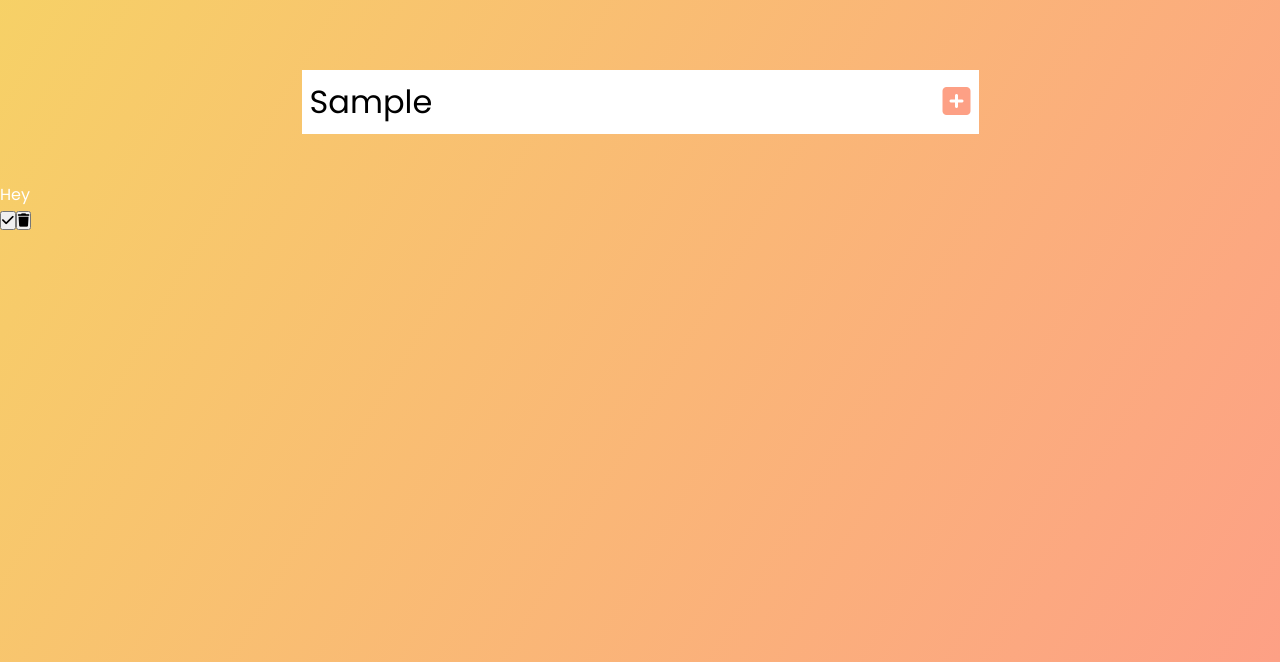
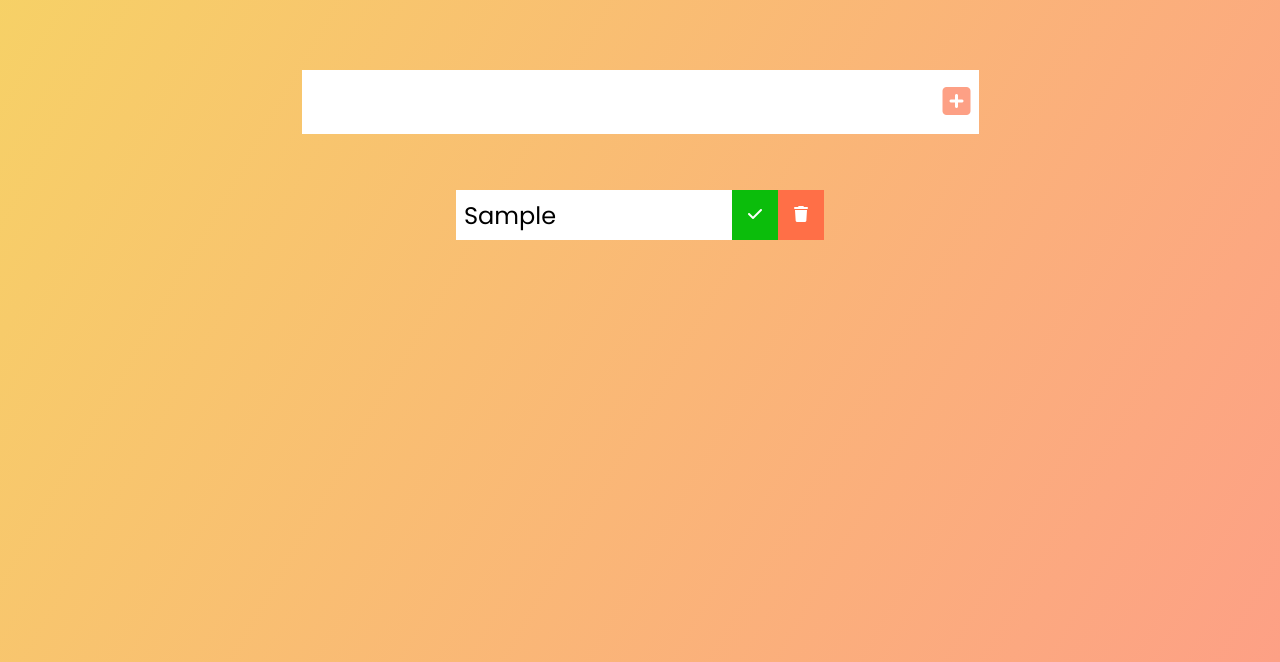
Before and after one commit to shotapailodze/javascript-games, a plain HTML site: page Todo App/index.html in a window 1280 px wide. Both pictures are taken after typing "Sample" into the empty fields and a click on the button 956 px from the left and 240 px from the top of the page. Shown: the part 138-800 px from the top of the page. Drawn offline with Linux system fonts and the light colour scheme.

Commit message:
add an item function

```diff
--- a/Todo App/app.js
+++ b/Todo App/app.js
@@ -16,7 +16,7 @@
 	todoDiv.classList.add('todo')
 	//Create LI
 	const newTodo = document.createElement('li')
-	newTodo.innerText = 'Hey'
+	newTodo.innerText = todoInput.value
 	newTodo.classList.add('todo-item')
 	todoDiv.appendChild(newTodo)
 	//Check Button
@@ -31,4 +31,6 @@
 	todoDiv.appendChild(trashButton)
 	//Append to list
 	todoList.appendChild(todoDiv)
+	// Empty out the input
+	todoInput.value = ''
 }
--- a/Todo App/style.css
+++ b/Todo App/style.css
@@ -45,3 +45,46 @@
 	background: #fda085;
 	color: white;
 }
+
+.todo-container {
+	display: flex;
+	justify-content: center;
+	align-items: center;
+}
+
+.todo-list {
+	min-width: 30%;
+	list-style: none;
+}
+
+.todo {
+	margin: 0.5rem;
+	background: white;
+	color: black;
+	font-size: 1.5rem;
+	display: flex;
+	justify-content: space-between;
+	align-items: center;
+}
+
+.todo li {
+	flex: 1;
+}
+
+.trash-button,
+.complete-button {
+	background: #ff6f47;
+	color: white;
+	border: none;
+	padding: 1rem;
+	cursor: pointer;
+	font-size: 1rem;
+}
+
+.complete-button {
+	background: rgb(11, 189, 11);
+}
+
+.todo-item {
+	padding: 0rem 0.5rem;
+}
```
